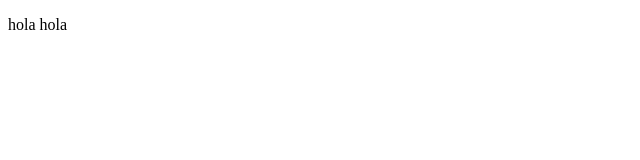
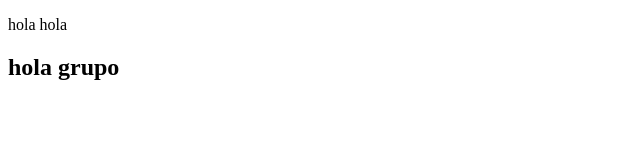
Before and after one commit to ivanfischman/prueba, a plain HTML site: page index.html in a window 1280 px wide. Shown: the whole page, without its empty margins (0-640 px from the left). Drawn offline with Linux system fonts and the light colour scheme.

Commit message:
agregado de titutlo

```diff
--- a/index.html
+++ b/index.html
@@ -8,5 +8,6 @@
 </head>
 <body>
     <p>hola hola</p>
+    <h2>hola grupo</h2>
 </body>
 </html>
```
